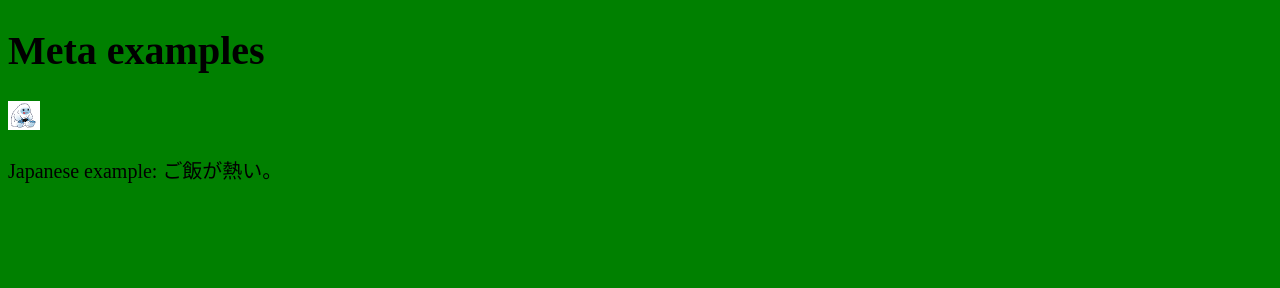
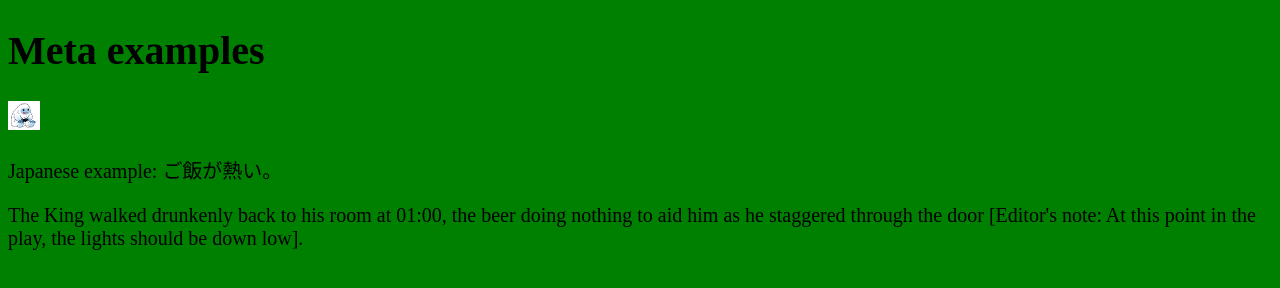
Before and after one commit to programminghat/web-development-intro, a plain HTML site: page mzn-example.html in a window 1280 px wide. Drawn offline with Linux system fonts and the light colour scheme.

Commit message:
Update mzn-example.html

```diff
--- a/mzn-example.html
+++ b/mzn-example.html
@@ -25,5 +25,12 @@
 
 
     <p>Japanese example: ご飯が熱い。</p>
+
+    <p>The King walked drunkenly back to his room at 01:00, the beer doing nothing to aid
+him as he staggered through the door <span class="editor-note">[Editor's note: At this point in the
+play, the lights should be down low]</span>.</p>
+
+
+
   </body>
 </html>
```
